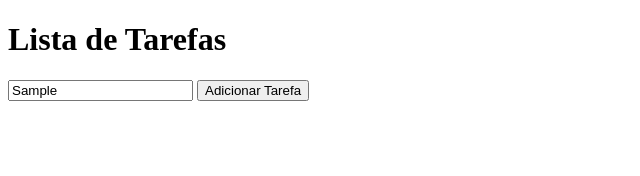
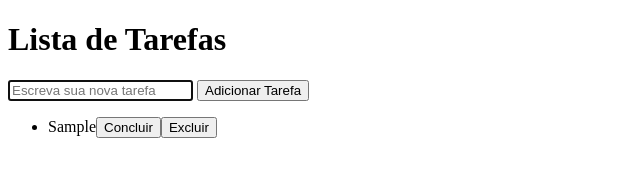
Before and after one commit to fanc1109/25-11-2025, a plain HTML site: page index.html in a window 1280 px wide. Both pictures are taken after typing "Sample" into the empty fields and a click on the button "Adicionar Tarefa". Shown: the whole page, without its empty margins (0-640 px from the left). Drawn offline with Linux system fonts and the light colour scheme.

Commit message:
Refactor and enhance task creation logic
Replaces the adicinartarefa function with criartarefa, improving task creation by adding 'Concluir' and 'Excluir' buttons for each task. The new logic also structures the task item with a span for text and an area for action buttons, and resets the input after adding a task.

```diff
--- a/index.html
+++ b/index.html
@@ -19,18 +19,45 @@
         const minhalista = document.getElementById("minhalista");
         const botaotarefa = document.getElementById("botaotarefa");
 
-        function adicinartarefa() {
+        function criartarefa() {
             const texto = adicinartarefa.value.trim();
             if (texto === "") {
                 alert("Digite um tarefa");
                 return;
             }
-        }
+
 
         const li = document.createElement('li');
         li.textContent = texto;
-       const area = document.createElement('area');
-      area.className = area;
+        const area = document.createElement('area');
+        area.className = area;
+
+        const btnconcluir = document.createElement('button');
+        btnconcluir.textContent = 'Concluir';
+        btnconcluir.addEventListener('click', function () {
+            li.classList.toggle('concluida');
+        });
+        const btnexcluir = document.createElement('button');
+        btnexcluir.textContent = 'Excluir';
+        btnexcluir.addEventListener('click', function () {
+            minhalista.appendChild(li);
+        });
+
+        area.appendChild(btnconcluir);
+        area.appendChild(btnexcluir);
+
+        const spantexto = document.createElement('span');
+        spantexto.textContent = texto;
+        li.textContent = "";
+        li.appendChild(spantexto);
+        li.appendChild(area);
+        minhalista.appendChild(li);
+
+       adicinartarefa.value = "";
+       adicinartarefa.focus();
+    }
+      botaotarefa.addEventListener('click',criartarefa);
+
     </script>
 </body>
 
```
